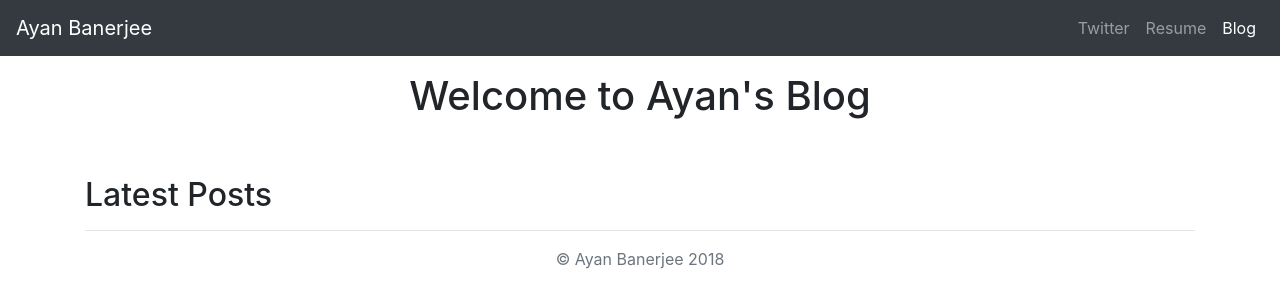
After one commit to Ayanrocks/portfolio_tutorial, a Django app: page /blog/ in a window 1280 px wide. The commit adds this page. Shown: the top 308 px of the page. Run offline with Django 3.2, Linux system fonts and the light colour scheme; data that the repository does not hold is empty; some libraries are stand-ins or nearby versions.

Commit message:
Site Complete RC1

```diff
--- /dev/null
+++ b/blog/templates/blog/allblogs.html
@@ -0,0 +1,87 @@
+<!doctype html>
+<html lang="en">
+
+<head>
+    <meta charset="utf-8">
+    <meta name="viewport" content="width=device-width, initial-scale=1, shrink-to-fit=no">
+    <meta name="description" content="">
+    <meta name="author" content="">
+    <link rel="icon" href="../../../../favicon.ico">
+
+    <title>Album example for Bootstrap</title>
+
+    <!-- Bootstrap core CSS -->
+    <link rel="stylesheet" href="https://stackpath.bootstrapcdn.com/bootstrap/4.1.3/css/bootstrap.min.css" integrity="sha384-MCw98/SFnGE8fJT3GXwEOngsV7Zt27NXFoaoApmYm81iuXoPkFOJwJ8ERdknLPMO"
+        crossorigin="anonymous">
+
+    <!-- Custom styles for this template -->
+    <link href="album.css" rel="stylesheet">
+</head>
+
+<body>
+
+    <header>
+        <nav class="navbar navbar-expand-lg navbar-dark bg-dark">
+            <a class="navbar-brand" href="#">Ayan Banerjee</a>
+            <button class="navbar-toggler" type="button" data-toggle="collapse" data-target="#navbarNavAltMarkup" aria-controls="navbarNavAltMarkup"
+                aria-expanded="false" aria-label="Toggle navigation">
+                <span class="navbar-toggler-icon"></span>
+            </button>
+            <div class="collapse navbar-collapse" id="navbarNavAltMarkup">
+                <div class="navbar-nav ml-auto">
+                    <a class="nav-item nav-link" href="#">Twitter
+
+                    </a>
+                    <a class="nav-item nav-link" href="#">Resume</a>
+                    <a class="nav-item nav-link active" href="#">Blog</a>
+                </div>
+            </div>
+        </nav>
+    </header>
+
+    <main role="main">
+        <div class="container">
+
+            <h1 class="text-center pt-3">Welcome to Ayan's Blog</h1>
+            <br>
+            <br>
+
+            <h2 class="">Latest Posts</h2>
+            <hr> {% for blog in blog.all %}
+            <a href="">
+                <h3> {{blog.title}} </h3>
+            </a>
+            {{ blog.pub_date_pretty }}
+            <br>
+            <img class="img-fluid" src="{{ blog.image.url }}" alt="{{ blog.title }}" >
+            <br>
+            <p> {{ blog.summary }} </p>
+            {% endfor %}
+
+        </div>
+
+    </main>
+
+    <footer class="text-muted">
+        <div class="container text-center">
+            <p>&copy; Ayan Banerjee {% now "Y" %}</p>
+        </div>
+    </footer>
+
+    <!-- Bootstrap core JavaScript
+    ================================================== -->
+    <!-- Placed at the end of the document so the pages load faster -->
+    <script src="https://code.jquery.com/jquery-3.3.1.slim.min.js" integrity="sha384-q8i/X+965DzO0rT7abK41JStQIAqVgRVzpbzo5smXKp4YfRvH+8abtTE1Pi6jizo"
+        crossorigin="anonymous"></script>
+    <script>
+        window.jQuery || document.write('<script src="../../assets/js/vendor/jquery-slim.min.js"><\/script>')
+    </script>
+    <script src="https://code.jquery.com/jquery-3.3.1.slim.min.js" integrity="sha384-q8i/X+965DzO0rT7abK41JStQIAqVgRVzpbzo5smXKp4YfRvH+8abtTE1Pi6jizo"
+        crossorigin="anonymous"></script>
+    <script src="https://cdnjs.cloudflare.com/ajax/libs/popper.js/1.14.3/umd/popper.min.js" integrity="sha384-ZMP7rVo3mIykV+2+9J3UJ46jBk0WLaUAdn689aCwoqbBJiSnjAK/l8WvCWPIPm49"
+        crossorigin="anonymous"></script>
+    <script src="https://stackpath.bootstrapcdn.com/bootstrap/4.1.3/js/bootstrap.min.js" integrity="sha384-ChfqqxuZUCnJSK3+MXmPNIyE6ZbWh2IMqE241rYiqJxyMiZ6OW/JmZQ5stwEULTy"
+        crossorigin="anonymous"></script>
+</body>
+
+</html>
--- /dev/null
+++ b/blog/templates/blog/detail.html
@@ -0,0 +1 @@
+{{blog.title}}
--- /dev/null
+++ b/blog/urls.py
@@ -0,0 +1,9 @@
+
+
+from django.urls import path
+from . import views
+
+urlpatterns = [
+    path('', views.allblogs, name='allblogs'),
+    path('<int:blog_id>/', views.detail, name='detail'),
+]
--- a/blog/views.py
+++ b/blog/views.py
@@ -1,3 +1,13 @@
-from django.shortcuts import render
+from django.shortcuts import render, get_object_or_404
+
+from .models import Blog
 
 # Create your views here.
+def allblogs(req):
+    blog = Blog.objects
+    return render(req, 'blog/allblogs.html', {'blog': blog})
+
+
+def detail(req, blog_id):
+    detailblog = get_object_or_404(Blog, pk=blog_id)
+    return render(req, 'blog/detail.html', {'blog': detailblog})
--- a/portfolio_tut/settings.py
+++ b/portfolio_tut/settings.py
@@ -123,7 +123,13 @@ USE_TZ = True
 # Static files (CSS, JavaScript, Images)
 # https://docs.djangoproject.com/en/2.0/howto/static-files/
 
+STATICFILES_DIRS = [
+    os.path.join(BASE_DIR, 'portfolio_tut/static/')
+]
+
 STATIC_URL = '/static/'
+
+STATIC_ROOT = os.path.join(BASE_DIR, 'static')
 
 MEDIA_ROOT = os.path.join(BASE_DIR, 'media')
 
--- a/portfolio_tut/urls.py
+++ b/portfolio_tut/urls.py
@@ -1,20 +1,6 @@
-"""portfolio_tut URL Configuration
 
-The `urlpatterns` list routes URLs to views. For more information please see:
-    https://docs.djangoproject.com/en/2.0/topics/http/urls/
-Examples:
-Function views
-    1. Add an import:  from my_app import views
-    2. Add a URL to urlpatterns:  path('', views.home, name='home')
-Class-based views
-    1. Add an import:  from other_app.views import Home
-    2. Add a URL to urlpatterns:  path('', Home.as_view(), name='home')
-Including another URLconf
-    1. Import the include() function: from django.urls import include, path
-    2. Add a URL to urlpatterns:  path('blog/', include('blog.urls'))
-"""
 from django.contrib import admin
-from django.urls import path
+from django.urls import path, include
 from django.conf import settings
 from django.conf.urls.static import static
 import jobs.views
@@ -22,4 +8,5 @@ import jobs.views
 urlpatterns = [
     path('admin/', admin.site.urls),
     path('', jobs.views.home, name='home'),
+    path('blog/', include('blog.urls'))
 ] + static(settings.MEDIA_URL, document_root=settings.MEDIA_ROOT)
```
Also changed, not shown: blog/models.py (+9 -0 lines), jobs/templates/jobs/home.html (+6 -5 lines), db.sqlite3 (deleted), 3 other files.
